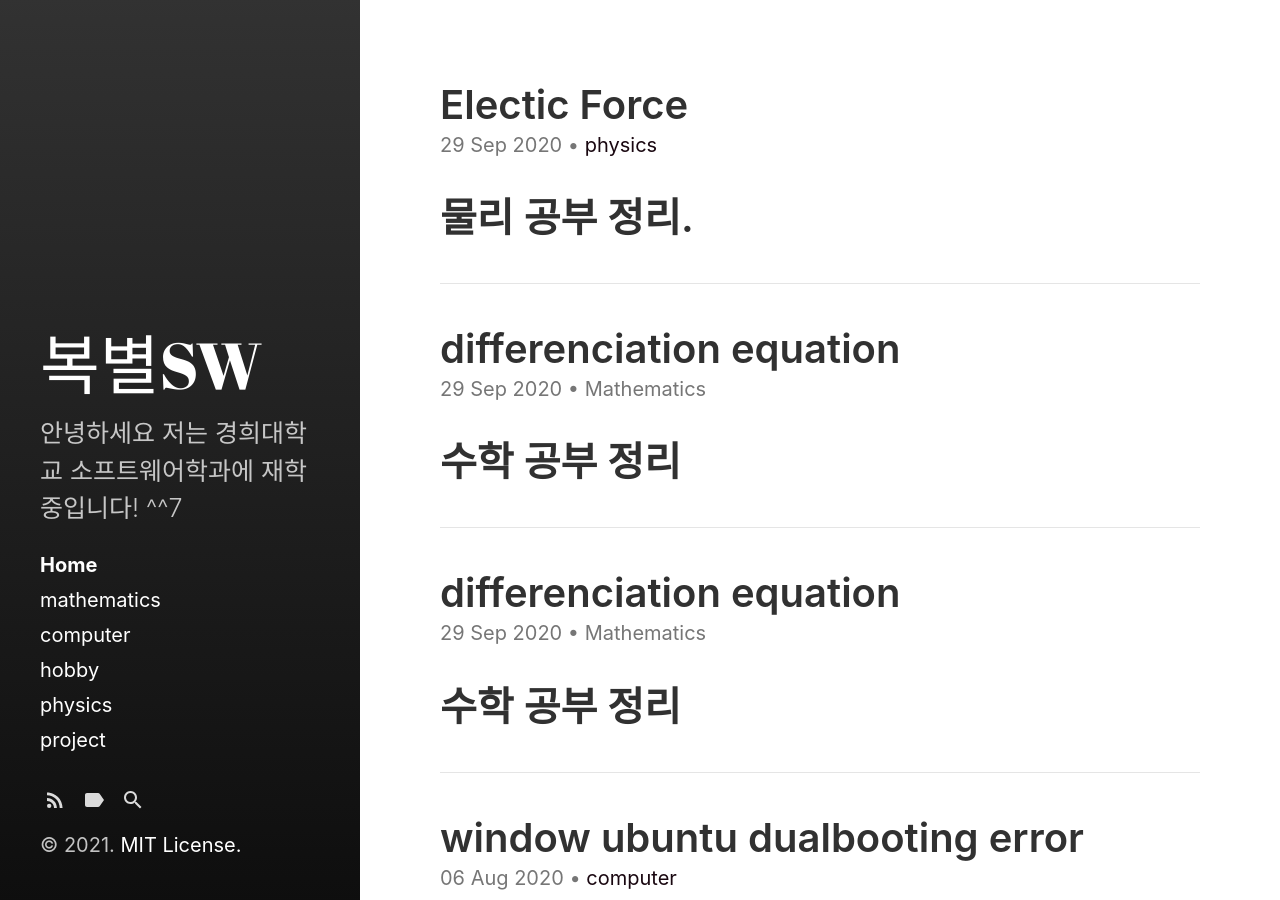
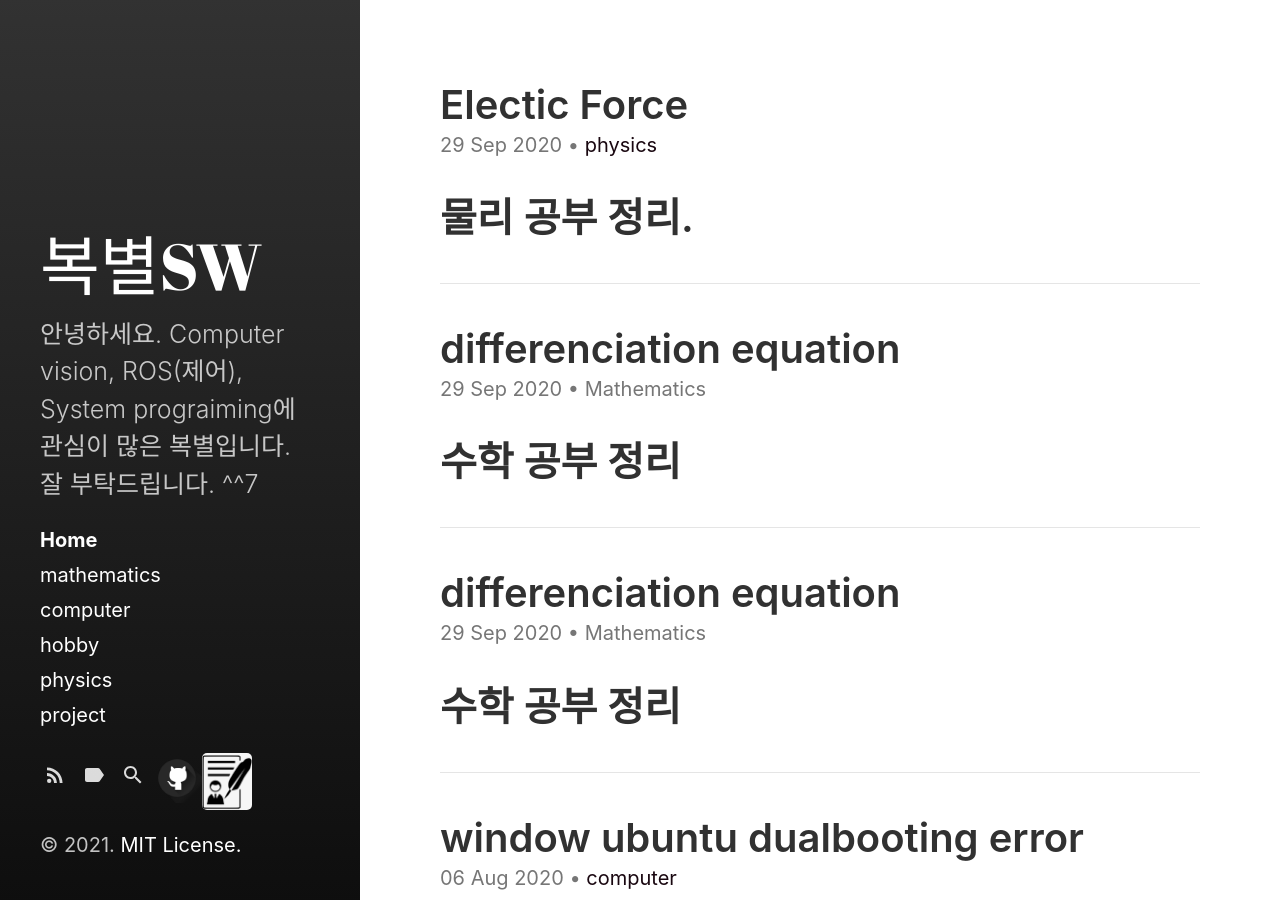
Before and after one commit to luckydipper/luckydipper.github.io, a Jekyll site: the page built from index.html, in a window 1280 px wide and 900 px high. Built offline with Jekyll 4.4.1, drawn with Linux system fonts in a browser that asks for light colours; the list of posts is cut into pages by our own code.

Commit message:
[add] - sidebar icon

```diff
--- a/_config.yml
+++ b/_config.yml
@@ -7,7 +7,7 @@ highlighter:      rouge
 remote_theme:     fongandrew/hydeout
 title:            복별SW
 tagline:          'A Jekyll theme'
-description:      '안녕하세요 저는 경희대학교 소프트웨어학과에 재학중입니다! ^^7'
+description:      '안녕하세요. Computer vision, ROS(제어), System prograiming에 관심이 많은 복별입니다. 잘 부탁드립니다. ^^7'
 url:              https://luckydipper.github.io
 baseurl:          ''
                   # the optional subpath of your site, e.g. "/blog"
--- a/_includes/custom-icon-links.html
+++ b/_includes/custom-icon-links.html
@@ -1 +1,4 @@
 <!-- Optional additional links to insert for icons links -->
+  <a href="https://github.com/luckydipper" target = "_blank"><img src="/assets/img/sidebar/github_images.png" height="50" width="50"></a>
+  <a href="https://www.notion.so/SW-04520a5abb124cb7bf56ad09df7f03ca" target = "_blank"><img src="/assets/img/sidebar/resume.png" height="50" width="50"></a>
+<!---->
--- a/_includes/sidebar.html
+++ b/_includes/sidebar.html
@@ -18,4 +18,5 @@
 
   {% include sidebar-icon-links.html %}
   {% include copyright.html %}
+
 </div>
```
Also changed, not shown: _includes/custom-nav-links.html (line endings or trailing spaces), assets/img/sidebar/github_image.png (added), assets/img/sidebar/github_images.png (added), assets/img/sidebar/resume.png (added).
